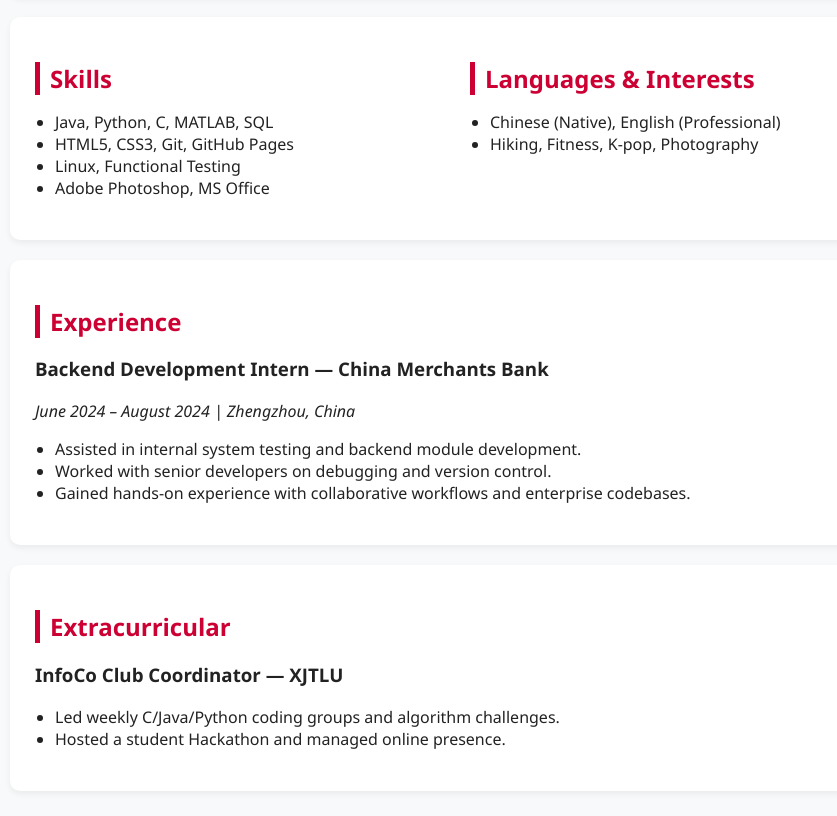
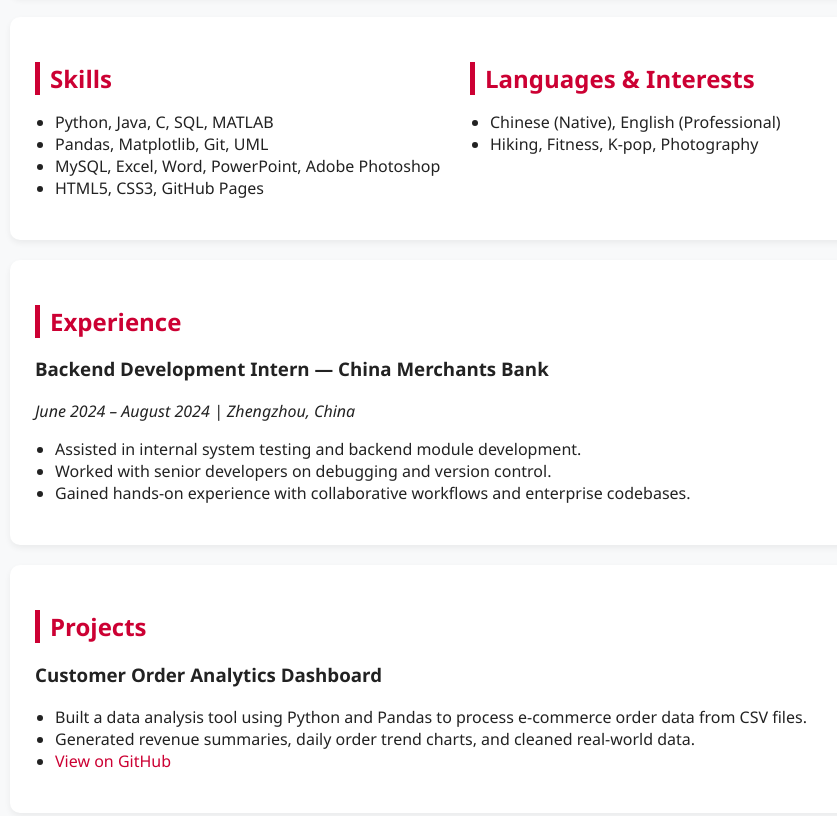
Before and after one commit to yinuo8169/resume-web, a plain HTML site: page index.html in a window 1280 px wide. Shown: the part 571-1387 px from the top of the page, without its empty margins (180-1017 px from the left). Drawn offline with Linux system fonts and the light colour scheme.

Commit message:
Update index.html

```diff
--- a/index.html
+++ b/index.html
@@ -119,10 +119,10 @@
     <div class="left">
       <h2>Skills</h2>
       <ul>
-        <li>Java, Python, C, MATLAB, SQL</li>
-        <li>HTML5, CSS3, Git, GitHub Pages</li>
-        <li>Linux, Functional Testing</li>
-        <li>Adobe Photoshop, MS Office</li>
+        <li>Python, Java, C, SQL, MATLAB</li>
+        <li>Pandas, Matplotlib, Git, UML</li>
+        <li>MySQL, Excel, Word, PowerPoint, Adobe Photoshop</li>
+        <li>HTML5, CSS3, GitHub Pages</li>
       </ul>
     </div>
     <div class="right">
@@ -146,13 +146,15 @@
   </div>
 
   <div class="card">
-    <h2>Extracurricular</h2>
-    <h3>InfoCo Club Coordinator — XJTLU</h3>
-    <ul>
-      <li>Led weekly C/Java/Python coding groups and algorithm challenges.</li>
-      <li>Hosted a student Hackathon and managed online presence.</li>
-    </ul>
-  </div>
+  <h2>Projects</h2>
+  <h3>Customer Order Analytics Dashboard</h3>
+  <ul>
+    <li>Built a data analysis tool using Python and Pandas to process e-commerce order data from CSV files.</li>
+    <li>Generated revenue summaries, daily order trend charts, and cleaned real-world data.</li>
+    <li><a href="https://github.com/yinuo8169/customer-order-analysis" target="_blank">View on GitHub</a></li>
+  </ul>
+</div>
+
 
 </div>
 
```
